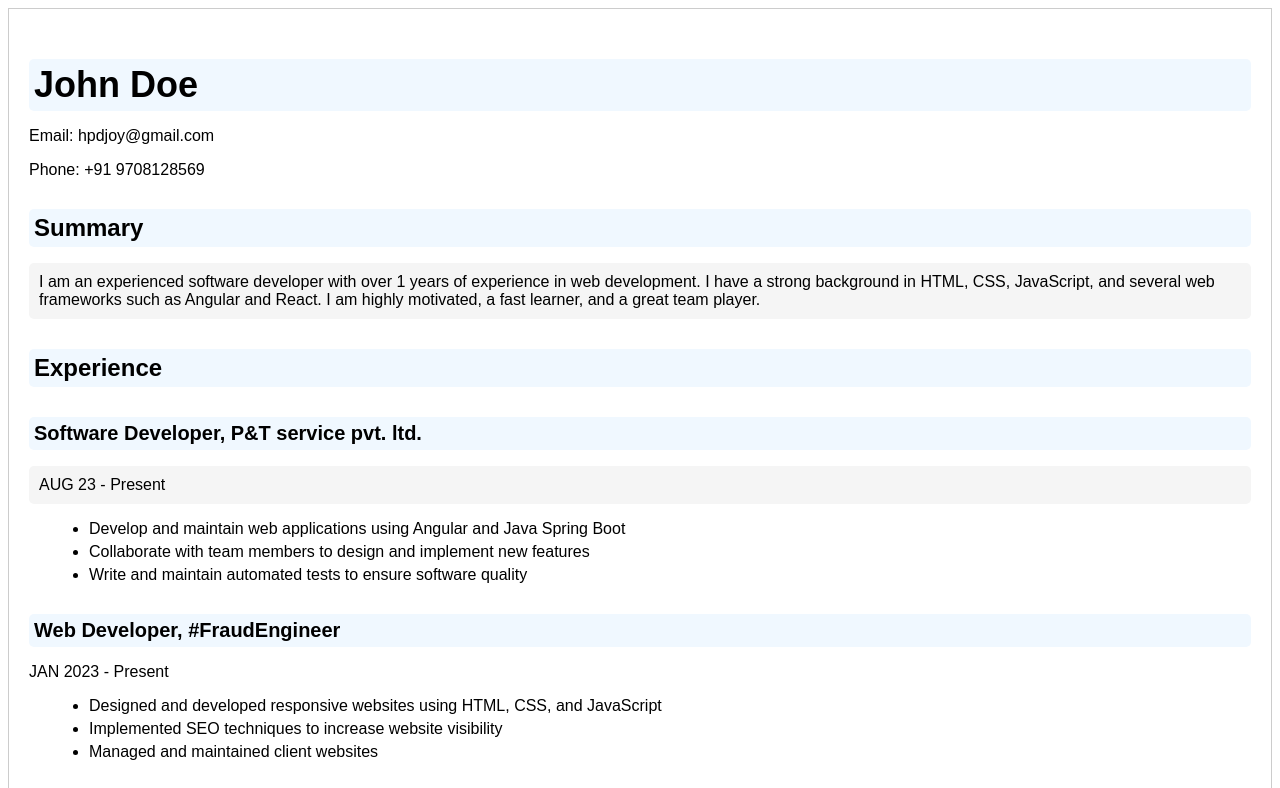
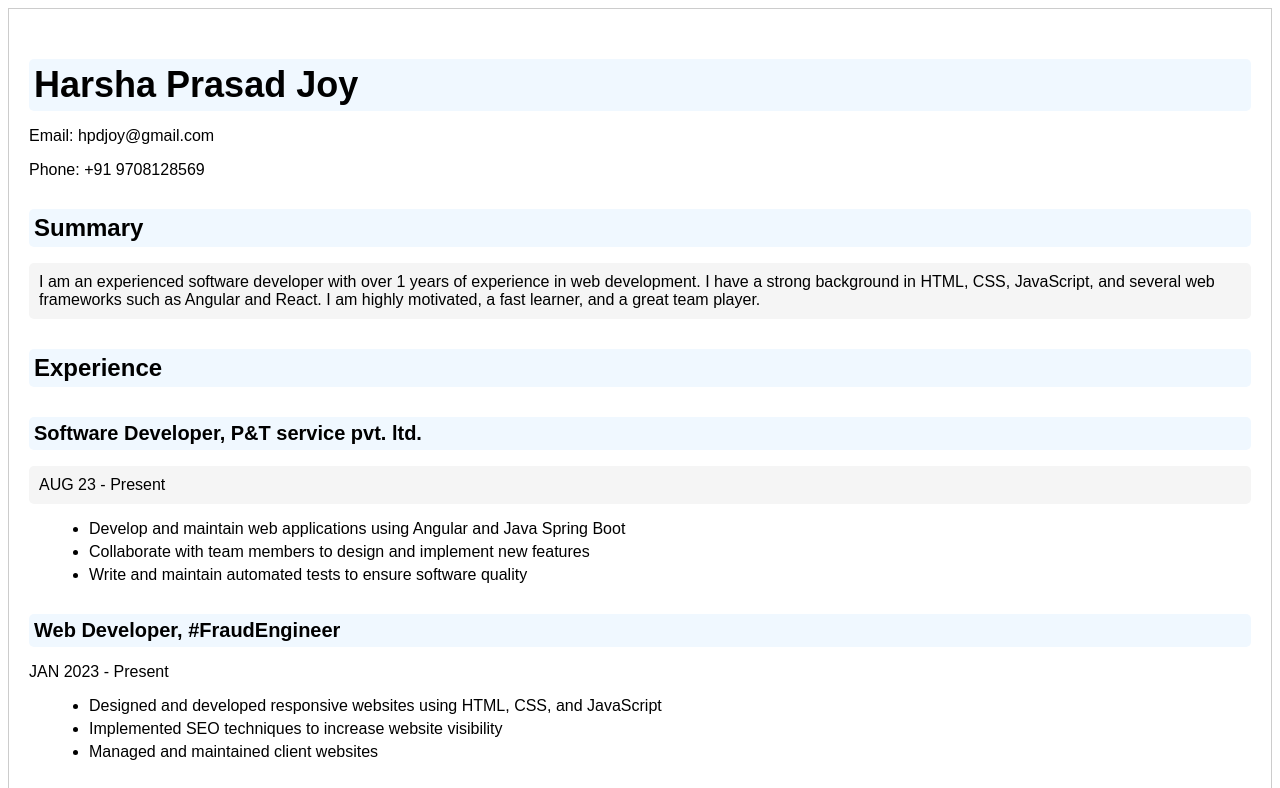
Before and after one commit to Hpdjoy/cv, a plain HTML site: page index.html in a window 1280 px wide. Shown: the top 788 px of the page. Drawn offline with Linux system fonts and the light colour scheme.

Commit message:
Update index.html

```diff
--- a/index.html
+++ b/index.html
@@ -5,7 +5,7 @@
     <link rel="stylesheet" href="style.css">
   </head>
   <body>
-    <h1>John Doe</h1>
+    <h1>Harsha Prasad Joy</h1>
     <p>Email: hpdjoy@gmail.com</p>
     <p>Phone: +91 9708128569</p>
 
```
